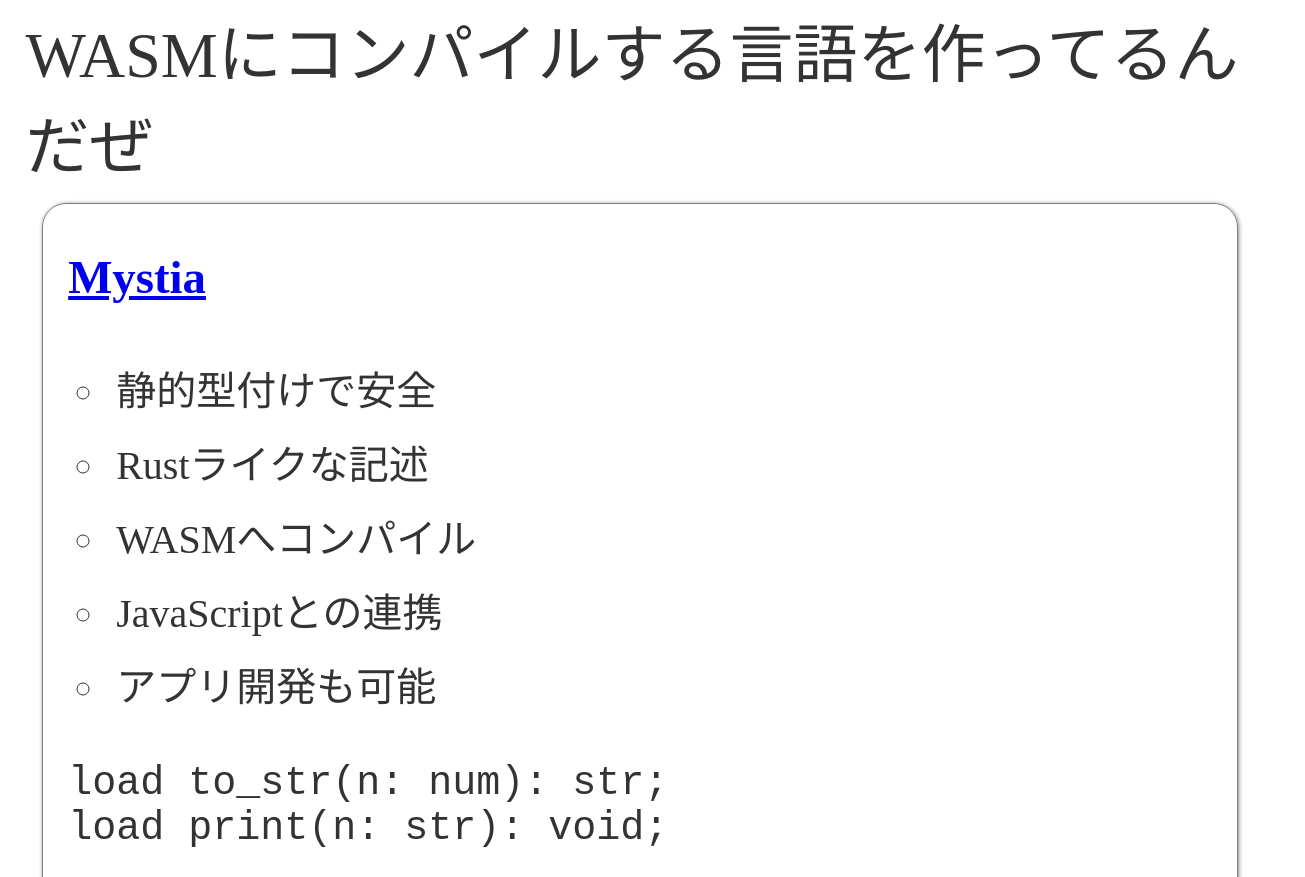
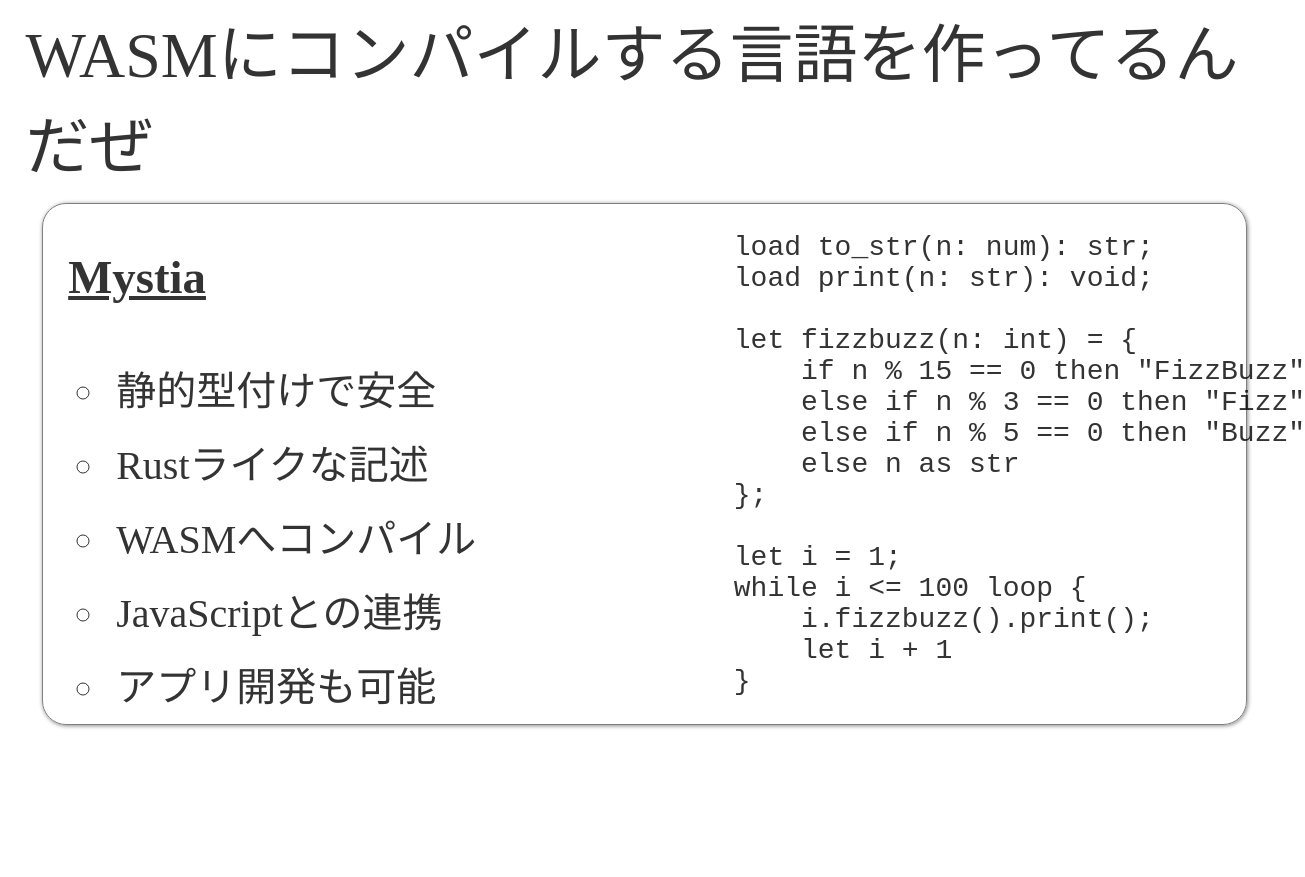
Before and after one commit to KajizukaTaichi/kajizukataichi.github.io, a plain HTML site: page index.html in a window 1280 px wide. Shown: the part 1623-2500 px from the top of the page, 1305 px wide, since content can reach past the window. After the commit the page ends 2400 px from the top, so only its background shows below. Drawn offline with Linux system fonts and the light colour scheme.

Commit message:
Update style.css

```diff
--- a/style.css
+++ b/style.css
@@ -38,14 +38,33 @@
             font-size: 8vh;
         }
         #card {
+            height: 65vh;
+            width: 90vw;
+            position: relative;
             margin: 2vh;
             border-radius: 3vh;
             border: 0.1vh solid grey;
             box-shadow: 0.1vh 0.1vh 0.5vh grey;
             padding-left: 2vw;
+            padding-right: 2vw;
             li {
                 padding: 1vh;
                 list-style-type: circle;
+            }
+            pre {
+                font-size: 3.5vh;
+                position: absolute;
+                right: 0;
+                top: 0;
+                width: 40vw;
+                height: 65vh;
+                border-style: none;
+            }
+            a {
+                color: inherit;
+                &:hover {
+                    color: blueviolet;
+                }
             }
         }
     }
```
